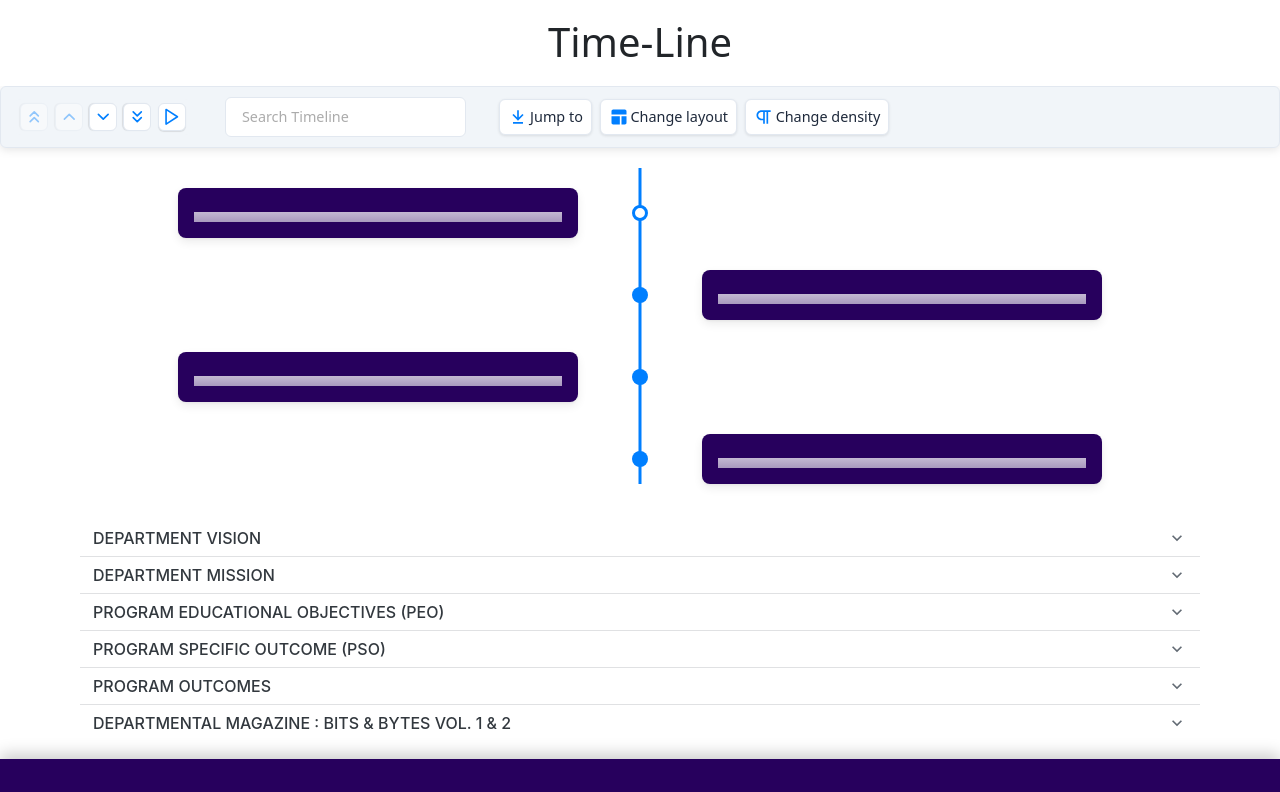
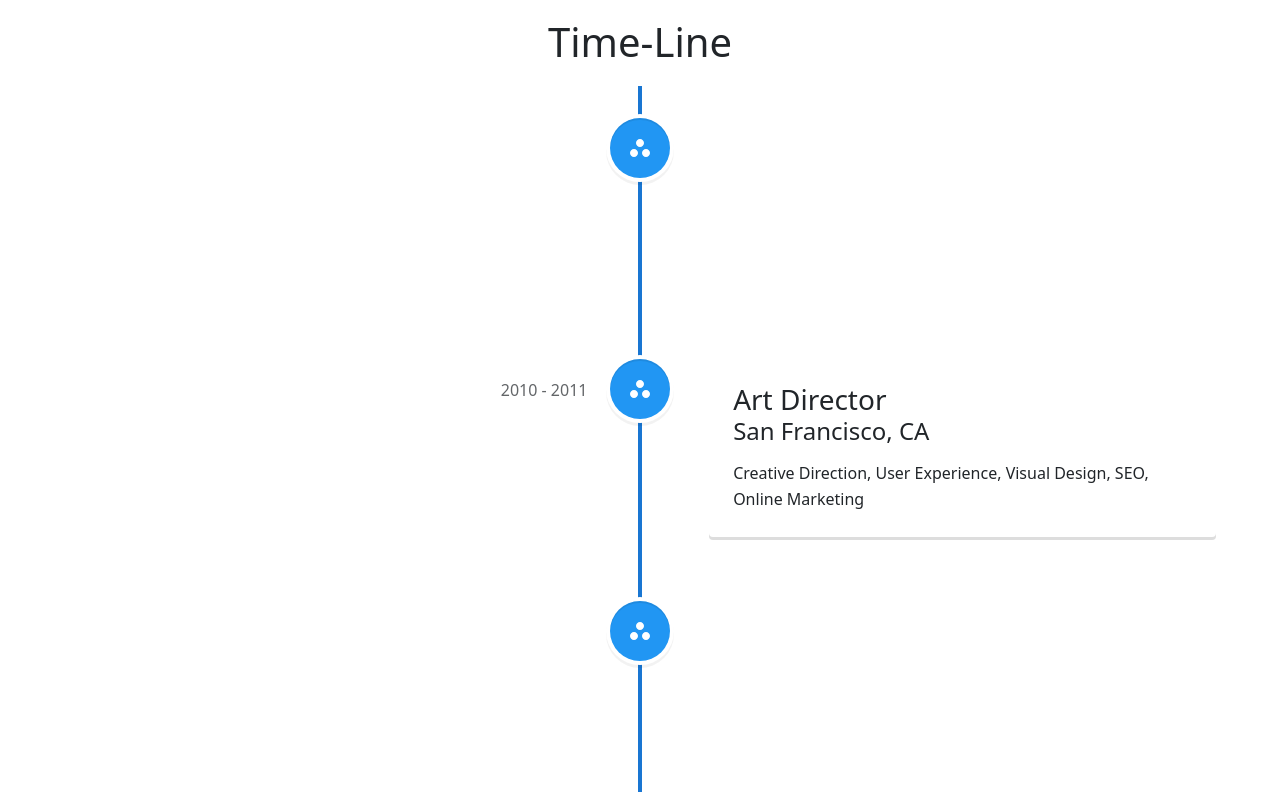
Before and after one commit to bhar1gitr/itsa-2, a React app in the folder client/: page / in a window 1280 px wide. Shown: the part 799-1591 px from the top of the page. Built offline with nearby package versions, Linux system fonts and the light colour scheme.

Commit message:
Update ProgressLine.js

```diff
--- a/client/src/components/Home/ProgressLine.js
+++ b/client/src/components/Home/ProgressLine.js
@@ -1,41 +1,104 @@
-import { Chrono } from "react-chrono";
-import {Link} from "react-router-dom"
-
-const customContent = [
-  <Link style={{textDecoration:"none"}} to="/events">
-  <div>
-    <h3 style={{color:"white"}}>Learn Course Online</h3>
-  </div>
-    </Link>,
-  <div>
-    <h3 style={{color:"white"}}>Faculty Profile</h3>
-  </div>,
-   <div>
-   <h3 style={{color:"white"}}>Student Organization</h3>
- </div>,
-  <div>
-  <h3 style={{color:"white"}}>Department Achivements</h3>
-</div>,
-];
+import {Link} from "react-router-dom";
+import { VerticalTimeline, VerticalTimelineElement }  from 'react-vertical-timeline-component';
+import 'react-vertical-timeline-component/style.min.css';
+import {FiveMpOutlined,WorkspacesSharp} from "@mui/icons-material"
 
 const VerticalAlternatingTimeline = () => {
   return (
     <div>
     <h1 style={{textAlign:'center',marginTop:"20px",marginBottom:"20px"}}>Time-Line</h1>
-
-    <Chrono
-      mode="VERTICAL_ALTERNATING"
-      cardHeight={50}
-      mediaHeight={500}
-      cardWidth={400}
-      slideItemDuration={1000} slideShow
-      theme={{
-        cardBgColor:"#27005D",
-        secondary: "white",
-      }}
-    >
-      {customContent}
-    </Chrono>
+    <VerticalTimeline animate='true' lineColor='#1976d2'>
+  <VerticalTimelineElement
+    className="vertical-timeline-element--work"
+    contentStyle={{ background: 'rgb(33, 150, 243)', color: '#fff' }}
+    contentArrowStyle={{ borderRight: '7px solid  rgb(33, 150, 243)' }}
+    date="2011 - present"
+    iconStyle={{ background: 'rgb(33, 150, 243)', color: '#fff' }}
+    icon={<WorkspacesSharp />}
+  >
+    <h3 className="vertical-timeline-element-title">Creative Director</h3>
+    <h4 className="vertical-timeline-element-subtitle">Miami, FL</h4>
+    <p>
+      Creative Direction, User Experience, Visual Design, Project Management, Team Leading
+    </p>
+  </VerticalTimelineElement>
+  <VerticalTimelineElement
+    className="vertical-timeline-element--work"
+    date="2010 - 2011"
+    iconStyle={{ background: 'rgb(33, 150, 243)', color: '#fff' }}
+    icon={<WorkspacesSharp />}
+  >
+    <h3 className="vertical-timeline-element-title">Art Director</h3>
+    <h4 className="vertical-timeline-element-subtitle">San Francisco, CA</h4>
+    <p>
+      Creative Direction, User Experience, Visual Design, SEO, Online Marketing
+    </p>
+  </VerticalTimelineElement>
+  <VerticalTimelineElement
+    className="vertical-timeline-element--work"
+    date="2008 - 2010"
+    iconStyle={{ background: 'rgb(33, 150, 243)', color: '#fff' }}
+    icon={<WorkspacesSharp />}
+  >
+    <h3 className="vertical-timeline-element-title">Web Designer</h3>
+    <h4 className="vertical-timeline-element-subtitle">Los Angeles, CA</h4>
+    <p>
+      User Experience, Visual Design
+    </p>
+  </VerticalTimelineElement>
+  <VerticalTimelineElement
+    className="vertical-timeline-element--work"
+    date="2006 - 2008"
+    iconStyle={{ background: 'rgb(33, 150, 243)', color: '#fff' }}
+    icon={<WorkspacesSharp />}
+  >
+    <h3 className="vertical-timeline-element-title">Web Designer</h3>
+    <h4 className="vertical-timeline-element-subtitle">San Francisco, CA</h4>
+    <p>
+      User Experience, Visual Design
+    </p>
+  </VerticalTimelineElement>
+  <VerticalTimelineElement
+    className="vertical-timeline-element--education"
+    date="April 2013"
+    iconStyle={{ background: 'rgb(233, 30, 99)', color: '#fff' }}
+    icon={<FiveMpOutlined />}
+  >
+    <h3 className="vertical-timeline-element-title">Content Marketing for Web, Mobile and Social Media</h3>
+    <h4 className="vertical-timeline-element-subtitle">Online Course</h4>
+    <p>
+      Strategy, Social Media
+    </p>
+  </VerticalTimelineElement>
+  <VerticalTimelineElement
+    className="vertical-timeline-element--education"
+    date="November 2012"
+    iconStyle={{ background: 'rgb(233, 30, 99)', color: '#fff' }}
+    icon={<FiveMpOutlined />}
+  >
+    <h3 className="vertical-timeline-element-title">Agile Development Scrum Master</h3>
+    <h4 className="vertical-timeline-element-subtitle">Certification</h4>
+    <p>
+      Creative Direction, User Experience, Visual Design
+    </p>
+  </VerticalTimelineElement>
+  <VerticalTimelineElement
+    className="vertical-timeline-element--education"
+    date="2002 - 2006"
+    iconStyle={{ background: 'rgb(233, 30, 99)', color: '#fff' }}
+    icon={<FiveMpOutlined />}
+  >
+    <h3 className="vertical-timeline-element-title">Bachelor of Science in Interactive Digital Media Visual Imaging</h3>
+    <h4 className="vertical-timeline-element-subtitle">Bachelor Degree</h4>
+    <p>
+      Creative Direction, Visual Design
+    </p>
+  </VerticalTimelineElement>
+  <VerticalTimelineElement
+    iconStyle={{ background: 'rgb(16, 204, 82)', color: '#fff' }}
+    icon={<FiveMpOutlined />}
+  />
+</VerticalTimeline>
     </div>
   );
 };
```
